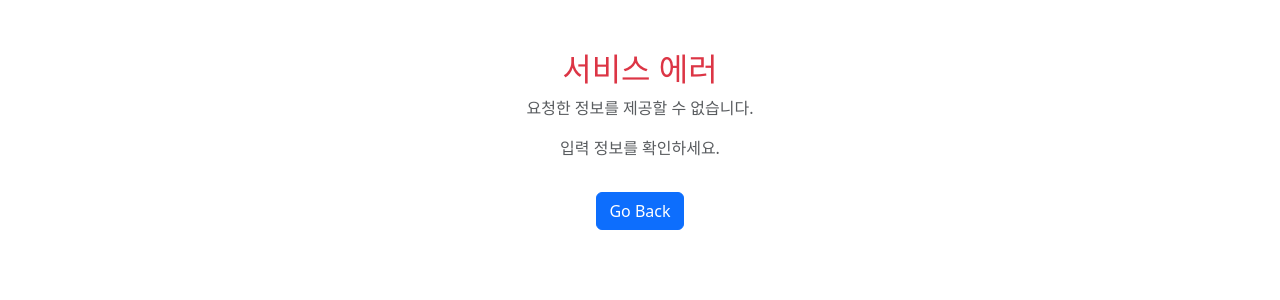
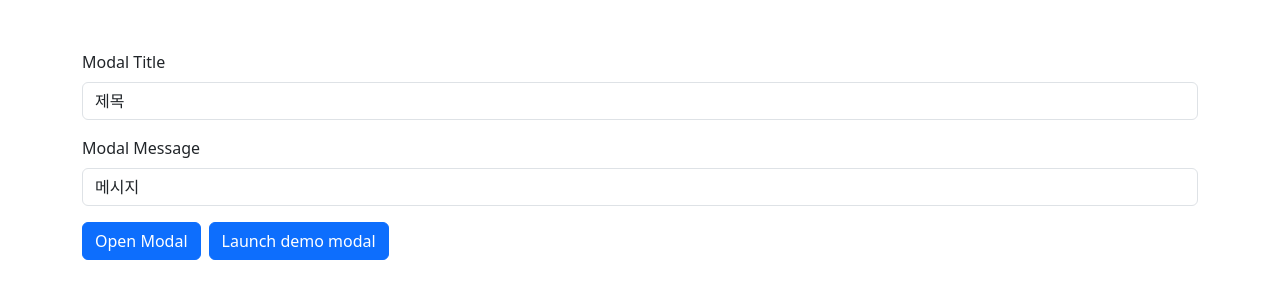
Before and after one commit to lsmin-sk/sk-words-09387, a Vue app: page /test in a window 1280 px wide. Before the commit this address led to /errors. Shown: the top 300 px of the page. Built offline with nearby package versions, Linux system fonts and the light colour scheme.

Commit message:
컴포넌트 테스터 추가

```diff
--- a/src/routes/index.js
+++ b/src/routes/index.js
@@ -1,6 +1,7 @@
 import { createRouter, createWebHistory } from 'vue-router';
 import AboutRoot from '../views/AboutRoot.vue';
 import AboutError from '../views/AboutError.vue';
+import AboutTest from '../views/AboutTest.vue';
 import AdminLogin from '../views/AdminLogin.vue';
 import AdminSignup from '../views/AdminSignup.vue';
 import PostingWords from '../views/PostingWords.vue';
@@ -19,6 +20,11 @@
       path: '/errors',
       name: '/errors',
       component: AboutError
+    },
+    {
+      path: '/test',
+      name: '/test',
+      component: AboutTest
     },
     {
       path: '/admin/login',
--- /dev/null
+++ b/src/views/AboutTest.vue
@@ -0,0 +1,44 @@
+<template>
+    <div class="container">
+        <div class="mb-3">
+            <label for="titleInput" class="form-label">Modal Title</label>
+            <input type="text" class="form-control" id="titleInput" v-model="modalTitle">
+        </div>
+        <div class="mb-3">
+            <label for="messageInput" class="form-label">Modal Message</label>
+            <input type="text" class="form-control" id="messageInput" v-model="modalMessage">
+        </div>
+        <button @click="openModal" class="btn btn-primary me-2">Open Modal</button>
+        <MessagePopup />
+    </div>
+</template>
+
+<script>
+import MessagePopup from '@/components/MessagePopup.vue';
+
+export default {
+    components: {
+        MessagePopup,
+    },
+    data() {
+        return {
+            showModal: false,
+            modalTitle: '제목',
+            modalMessage: '메시지',
+        };
+    },
+    methods: {
+        openModal() {
+            this.showModal = true;
+        },
+        onCancel() {
+            console.log('Cancel clicked');
+            this.showModal = false;
+        },
+        onConfirm() {
+            console.log('Confirm clicked');
+            this.showModal = false;
+        }
+    },
+};
+</script>
--- a/vite.config.js
+++ b/vite.config.js
@@ -4,4 +4,9 @@
 // https://vitejs.dev/config/
 export default defineConfig({
   plugins: [vue()],
+  resolve: {
+    alias: {
+      '@': '/src',
+    },
+  },
 })
```
